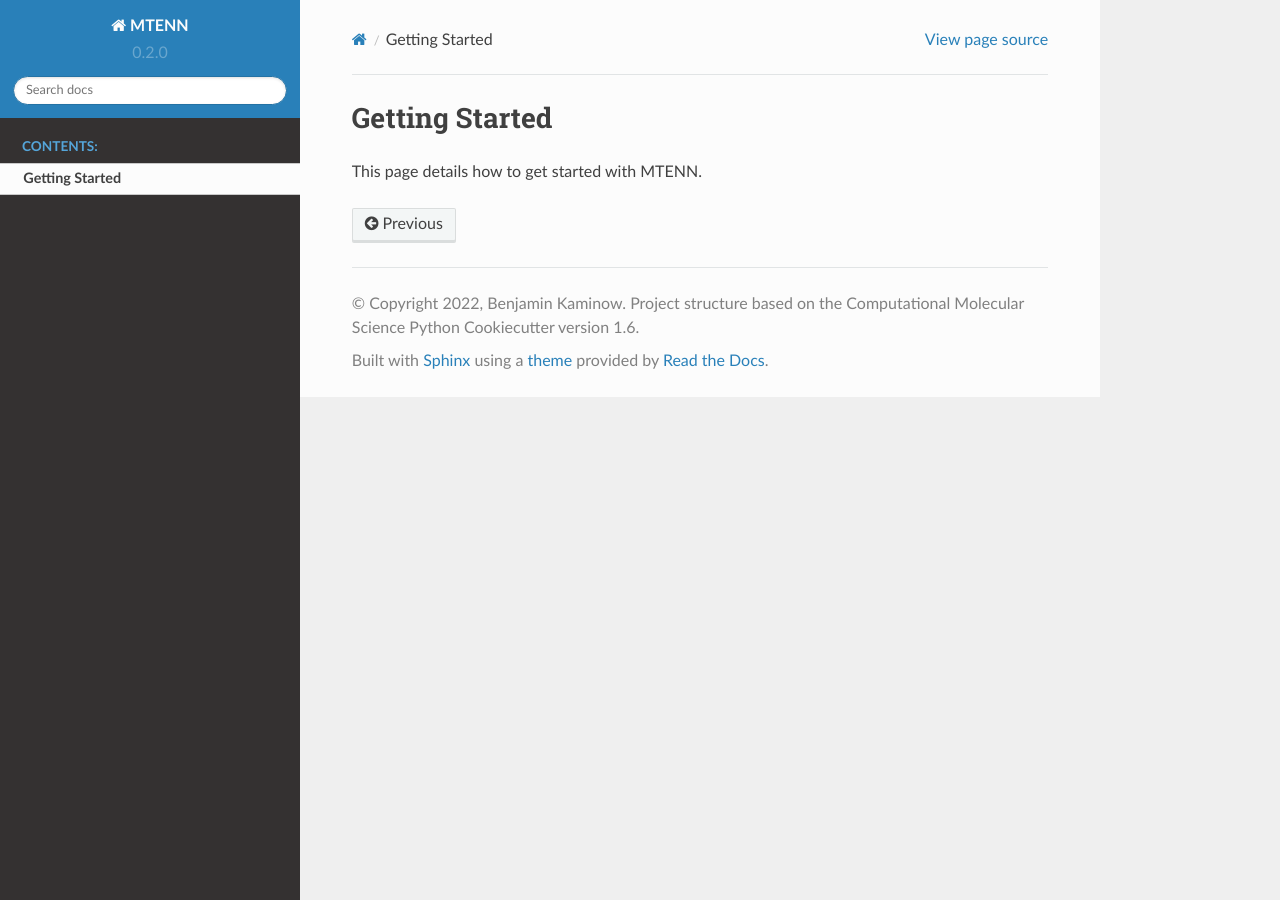
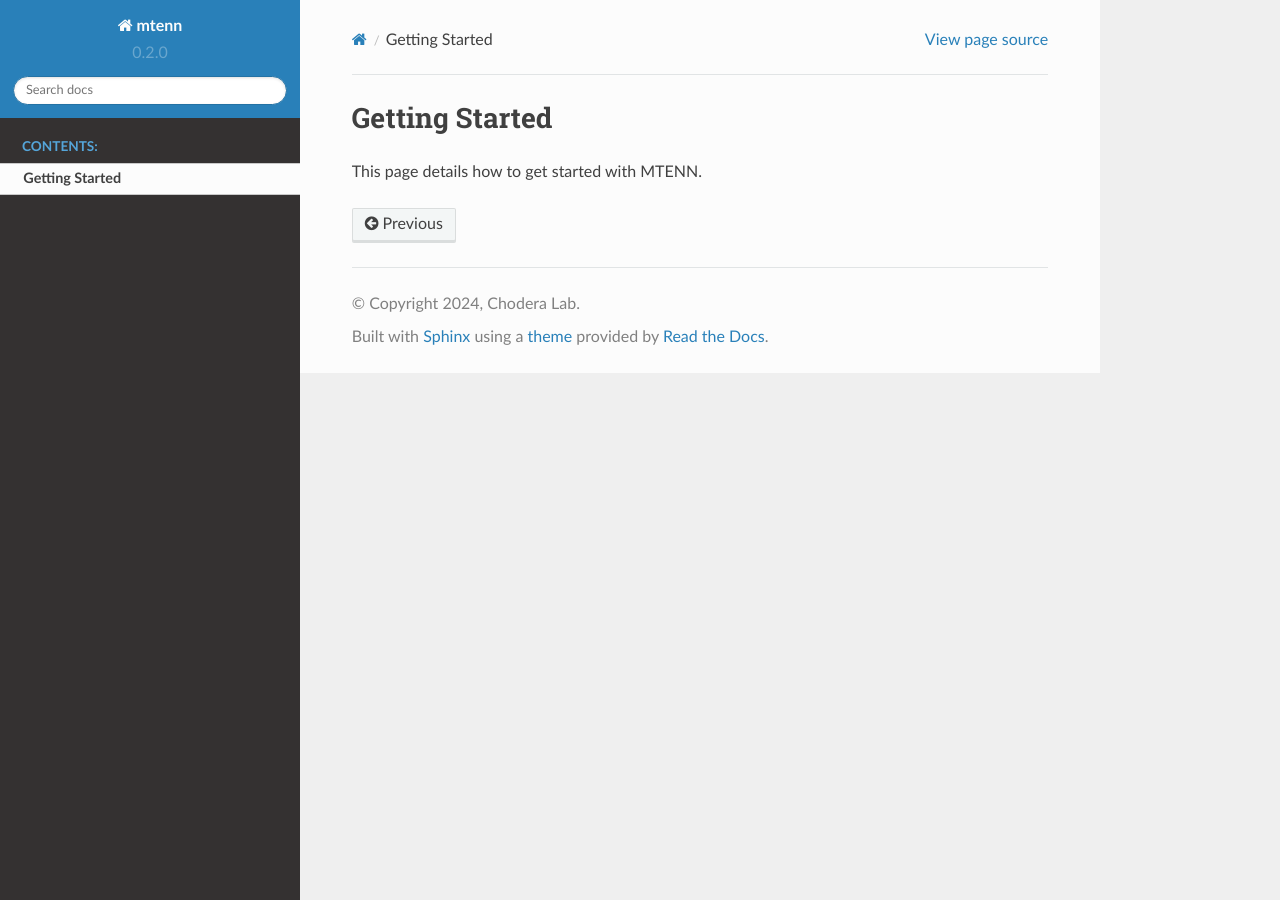
Before and after one commit to choderalab/mtenn, a Sphinx documentation site: the page built from docs/getting_started.rst, in a window 1280 px wide. Built offline with Sphinx 7.4.7 and the Read the Docs theme 2.0.0, drawn with Linux system fonts in a browser that asks for light colours; pages that are not in the unit, such as notebooks, are missing from menus; the version number is read from the project's files by our own code.

Commit message:
Update files.

```diff
--- a/docs/conf.py
+++ b/docs/conf.py
@@ -1,4 +1,3 @@
-# -*- coding: utf-8 -*-
 #
 # Configuration file for the Sphinx documentation builder.
 #
@@ -23,12 +22,9 @@ import mtenn
 
 # -- Project information -----------------------------------------------------
 
-project = "MTENN"
-copyright = (
-    "2022, Benjamin Kaminow. Project structure based on the "
-    "Computational Molecular Science Python Cookiecutter version 1.6"
-)
-author = "Benjamin Kaminow"
+project = "mtenn"
+copyright = "2024, Chodera Lab"
+author = "Chodera Lab"
 
 # The short X.Y version
 version = ""
@@ -77,7 +73,7 @@ master_doc = "index"
 #
 # This is also used if you do content translation via gettext catalogs.
 # Usually you set "language" from the command line for these cases.
-language = None
+language = "en"
 
 # List of patterns, relative to source directory, that match files and
 # directories to ignore when looking for source files.
@@ -144,7 +140,13 @@ latex_elements = {
 # (source start file, target name, title,
 #  author, documentclass [howto, manual, or own class]).
 latex_documents = [
-    (master_doc, "mtenn.tex", "MTENN Documentation", "mtenn", "manual"),
+    (
+        master_doc,
+        "mtenn.tex",
+        "MTENN Documentation",
+        "mtenn",
+        "manual",
+    ),
 ]
 
 
@@ -152,7 +154,15 @@ latex_documents = [
 
 # One entry per manual page. List of tuples
 # (source start file, name, description, authors, manual section).
-man_pages = [(master_doc, "mtenn", "MTENN Documentation", [author], 1)]
+man_pages = [
+    (
+        master_doc,
+        "mtenn",
+        "MTENN Documentation",
+        [author],
+        1,
+    )
+]
 
 
 # -- Options for Texinfo output ----------------------------------------------
@@ -167,7 +177,7 @@ texinfo_documents = [
         "MTENN Documentation",
         author,
         "mtenn",
-        "Modular Training and Evaluation of Neural Networks",
+        "Modular Training and Evaluation of Neural Networks.",
         "Miscellaneous",
     ),
 ]
```
Also changed, not shown: docs/index.rst (+11 -4 lines), docs/requirements.yaml (+17 -8 lines).
